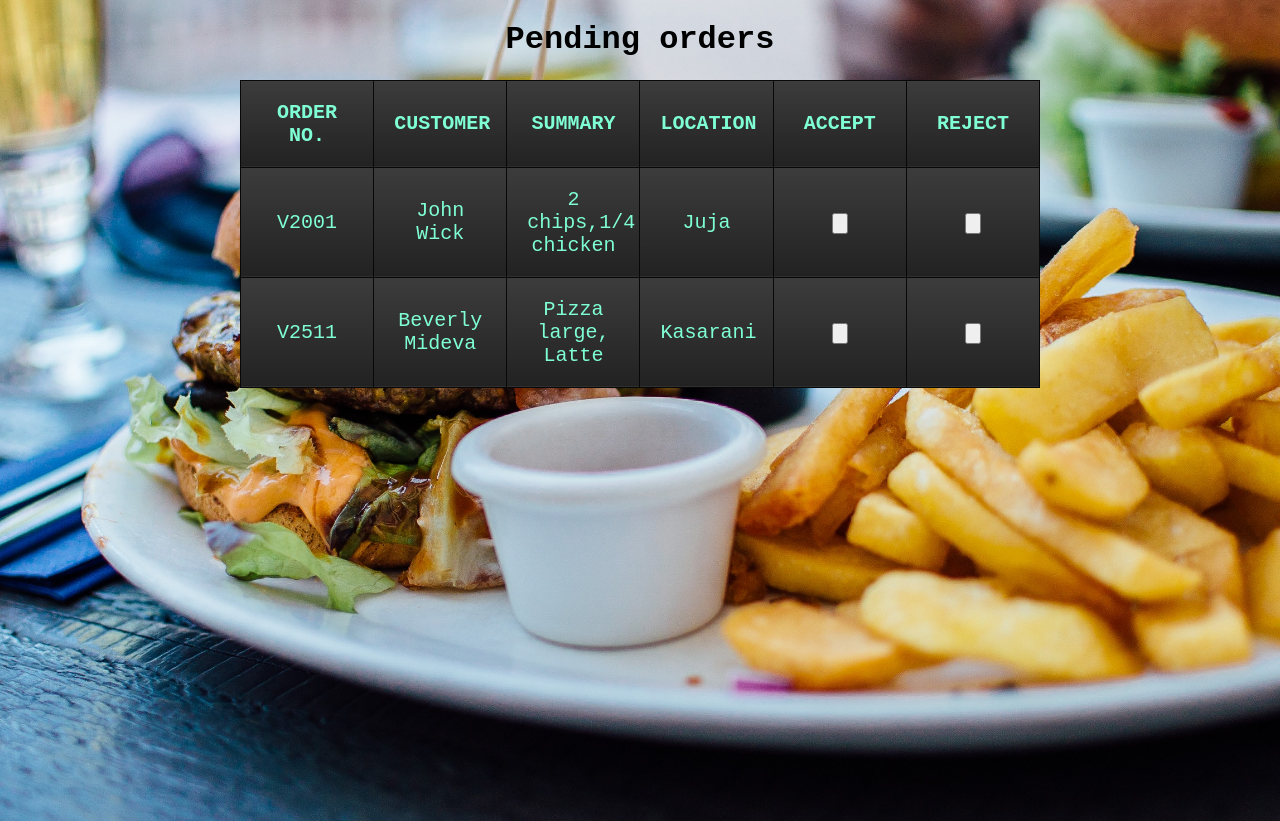
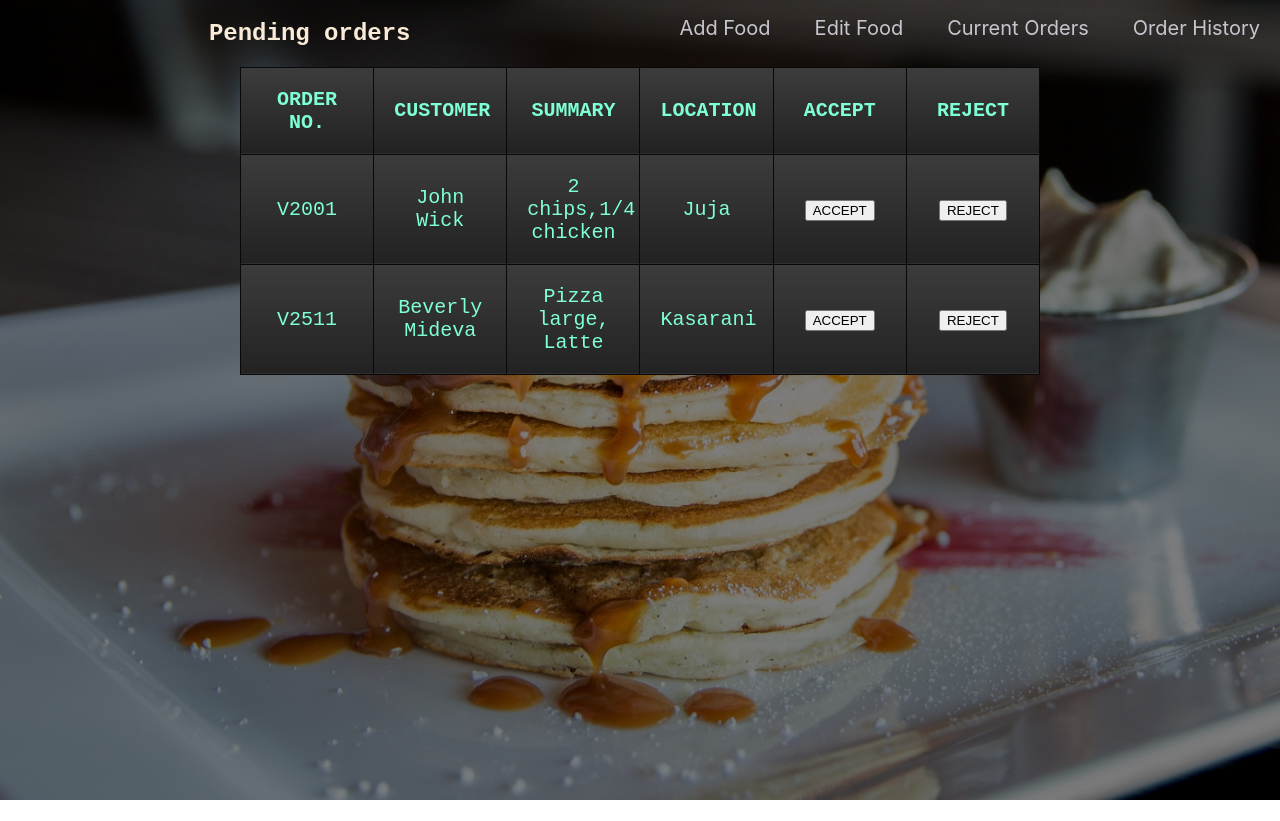
Before and after one commit to cleopasrotich/Fast_Food_Fast, a plain HTML site: page pendingOrders.html in a window 1280 px wide. After the commit the page ends 800 px from the top, so only its background shows below. Drawn offline with Linux system fonts and the light colour scheme.

Commit message:
feat: pending orders page

```diff
--- a/pendingOrders.html
+++ b/pendingOrders.html
@@ -6,13 +6,20 @@
     <meta http-equiv="X-UA-Compatible" content="ie=edge">
     <title>pending orders</title>
     <link rel="stylesheet" href="css/table.css">
+    <link rel="stylesheet" href="css/edit.css">
+    <link rel="stylesheet" href="css/style.css">
 </head>
 <body>
-   <header>
-       <h1>Pending orders</h1>
-   </header>
-
+   <div class="nav-menu">
+        <ul>
+            <li><a href="homeAdmin.html">Add Food</a></li>
+            <li><a href="edit_item.html">Edit Food</a></li>
+            <li><a href="pendingOrders.html">Current Orders</a></li>
+            <li><a href="orderHisto.html">Order History</a></li>
+        </ul>
+    </div>
     <div class="table">
+        <h2>Pending orders</h2>
         <div class="reject">
             <table>
                 <tr>
@@ -28,16 +35,16 @@
                     <td>John Wick</td>
                     <td>2 chips,1/4 chicken</td>
                     <td>Juja</td>
-                    <td><a href="orderHisto.html"><input type="button" name="" placeholder="ACCEPT"></a></td>
-                    <td><a href="http://"><input type="button" name="" placeholder="REJECT"></a></td>
+                    <td><a href="orderHisto.html"><input type="button" value="ACCEPT"></td>
+                    <td><a href="http://"><input type="button" value="REJECT"></a></td>
                 </tr>
                 <tr>
                     <td>V2511</td>
                     <td>Beverly Mideva</td>
                     <td>Pizza large, Latte</td>
                     <td>Kasarani</td>
-                    <td><a href="orderHisto.html"><input type="button" name="" placeholder="ACCEPT"></a></td>
-                    <td><a href="http://"><input type="button" name="" placeholder="REJECT"></a></td>
+                    <td><a href="orderHisto.html"><input type="button" value="ACCEPT"></a></td>
+                    <td><a href="http://"><input type="button" value="REJECT"></a></td>
                 </tr>
             </table>
         </div>
```
